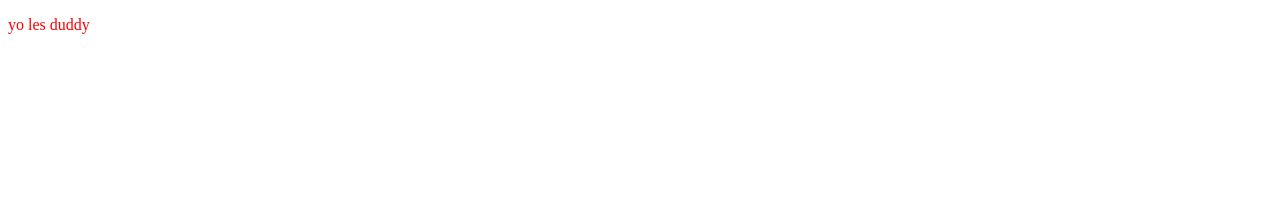
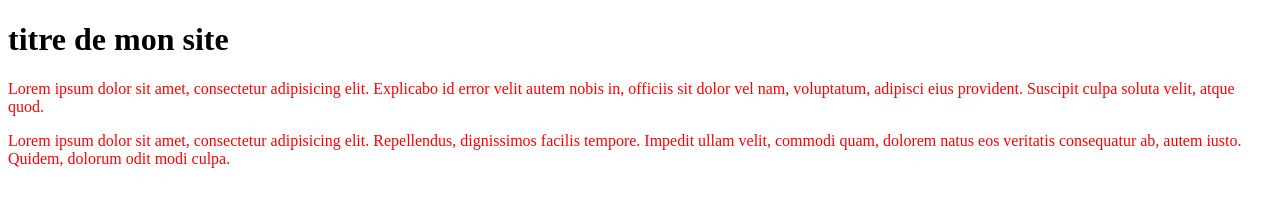
Before and after one commit to CedricBonvin/test-gitHub, a plain HTML site: page index.html in a window 1280 px wide. Drawn offline with Linux system fonts and the light colour scheme.

Commit message:
last change

```diff
--- a/index.html
+++ b/index.html
@@ -7,7 +7,9 @@
 
 </head>
 <body>
-   <p>yo les duddy</p>
 
+   <h1> titre de mon site</h1>
+   <p>Lorem ipsum dolor sit amet, consectetur adipisicing elit. Explicabo id error velit autem nobis in, officiis sit dolor vel nam, voluptatum, adipisci eius provident. Suscipit culpa soluta velit, atque quod.</p>
+    <p>Lorem ipsum dolor sit amet, consectetur adipisicing elit. Repellendus, dignissimos facilis tempore. Impedit ullam velit, commodi quam, dolorem natus eos veritatis consequatur ab, autem iusto. Quidem, dolorum odit modi culpa.</p>
 </body>
 </html>
```
